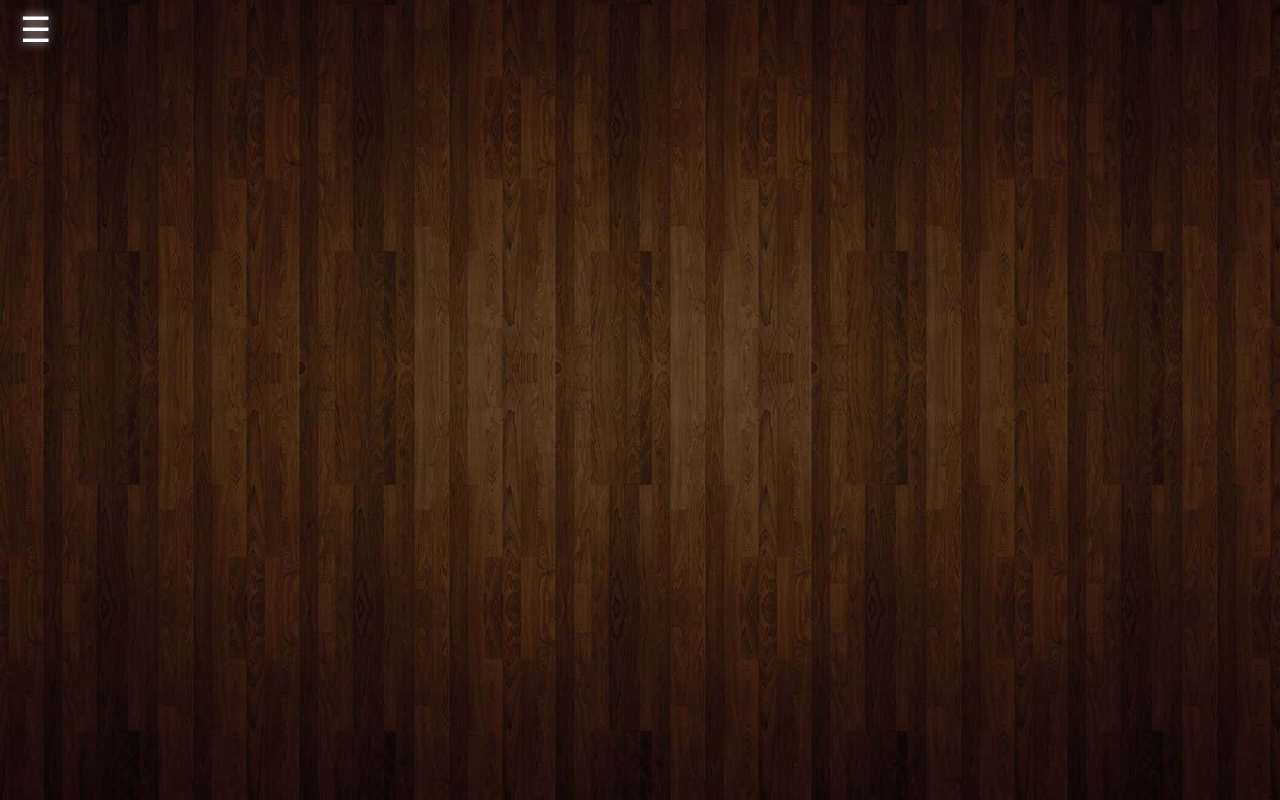
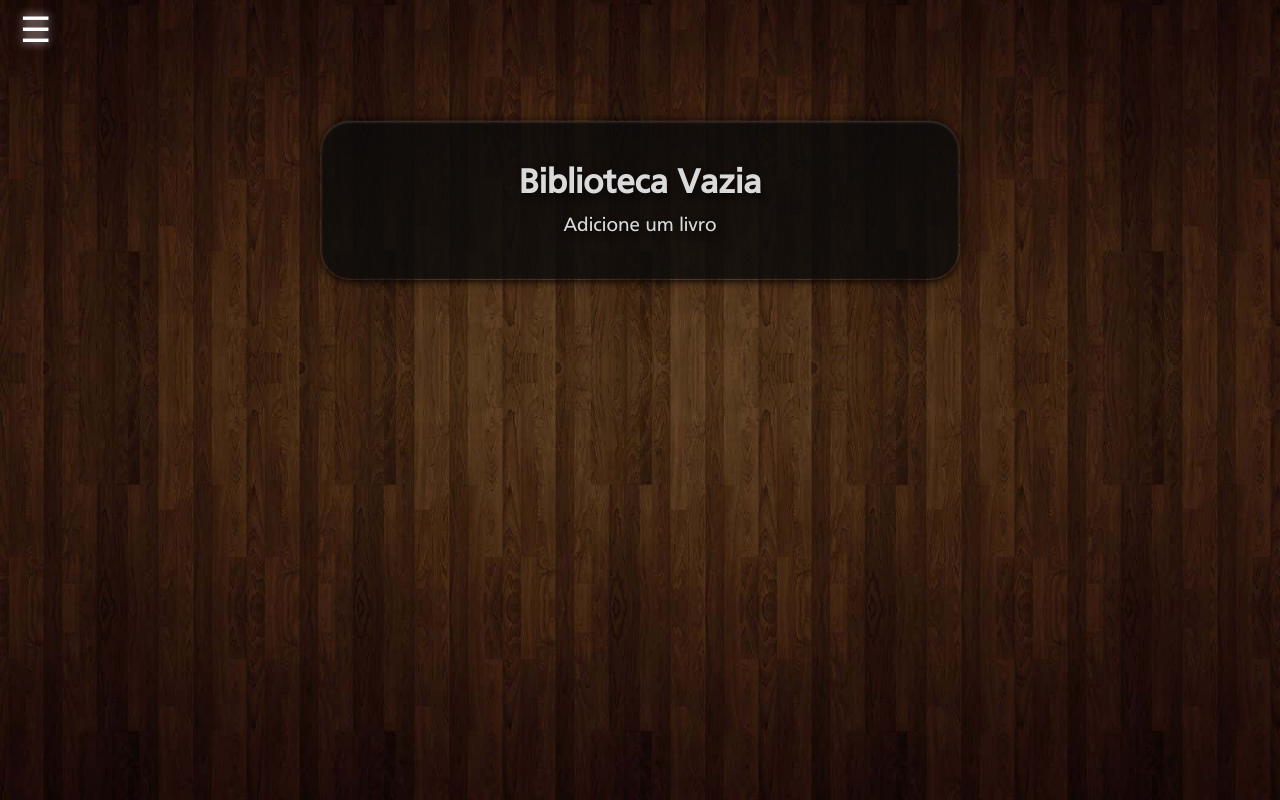
Before and after one commit to dcarichas/digital-bookshelf, a React (Vite) app: page / in a window 1280 px wide. Built offline with nearby package versions, Linux system fonts and the light colour scheme.

Commit message:
Improved sidebar and added empty library view

```diff
--- a/src/App.css
+++ b/src/App.css
@@ -21,6 +21,54 @@ html, body, h1, h2, h3, h4, h5, h6, p, a, span, div {
     background-position: center; /* Centers the image */
 }
 
+.infoContainer {
+    display: flex;
+    justify-content: center;
+    padding-top: 120px;
+    width: 100%;
+    height: 100vh;
+}
+
+.infoBox {
+    background: rgba(10, 10, 10, 0.8);
+    justify-content: center;
+    align-content: center;
+    align-items: center;
+    width: 50%;
+    height: 20vh;
+    border-radius: 30px;
+    border: 1px solid transparent; /* Transparent border */
+    background-clip: padding-box; /* Ensures the background doesn't cover the border */
+
+    /* Skeuomorphic border using gradients */
+    box-shadow:
+            0 2px 5px rgba(0, 0, 0, 0.5), /* Inner shadow for depth */
+            inset 0 1px 3px rgba(255, 255, 255, 0.2), /* Light inner highlight */
+            0 1px 10px rgba(0, 0, 0, 0.5); /* Outer soft shadow for a lifted effect */
+}
+
+
+.p-title {
+    margin: 0;
+    padding: 0;
+    font-weight: bold;
+    text-align: center;
+    font-size: 35px;
+    text-decoration: none;
+    color: #dadada;
+    text-shadow: 2px 4px 6px rgba(0, 0, 0, 0.5);
+}
+
+.p-info {
+    margin: 0;
+    padding: 0;
+    text-align: center;
+    font-size: 20px;
+    text-decoration: none;
+    color: #dadada;
+    text-shadow: 2px 4px 6px rgba(0, 0, 0, 0.5);
+}
+
 /* Source: https://www.w3schools.com/howto/howto_js_collapse_sidebar.asp */
 /* The sidebar menu */
 .sidebar {
@@ -35,6 +83,11 @@ html, body, h1, h2, h3, h4, h5, h6, p, a, span, div {
     overflow-x: hidden; /* Disable horizontal scroll */
     padding-top: 75px; /* Place content 60px from the top */
     transition: 0.5s; /* Transition effect for sliding in */
+
+    /* Add skeuomorphic right border */
+    box-shadow:
+            2px 0 5px rgba(0, 0, 0, 0.3), /* Outer shadow to the right side */
+            inset 1px 0 3px rgba(255, 255, 255, 0.2); /* Inset highlight for the right border */
 }
 
 .sidebar::before {
@@ -102,6 +155,7 @@ html, body, h1, h2, h3, h4, h5, h6, p, a, span, div {
 
 /* The button used to open the sidebar */
 .openbtn {
+    position: fixed;
     font-size: 35px;
     cursor: pointer;
     background-color: transparent;
@@ -124,12 +178,6 @@ html, body, h1, h2, h3, h4, h5, h6, p, a, span, div {
     transform: translateY(1px);
 }
 
-/* Style page content - use this if you want to push the page content to the right when you open the side navigation */
-#main {
-    transition: margin-left .5s; /* If you want a transition effect */
-    padding: 20px;
-}
-
 /* On smaller screens, where height is less than 450px, change the style of the sidenav (less padding and a smaller font size) */
 @media screen and (max-height: 450px) {
     .sidebar {padding-top: 15px;}
--- a/src/App.tsx
+++ b/src/App.tsx
@@ -5,9 +5,17 @@ import Sidebar from "./assets/Sidebar.tsx";
 function App() {
 
   return (
-    <div className={"mainContainer"}>
-      <Sidebar/>
-    </div>
+      <>
+          <Sidebar/>
+          <div className={"mainContainer"}>
+              <div className={"infoContainer"}>
+                  <div className={"infoBox"}>
+                      <p className={"p-title"}> Biblioteca Vazia </p>
+                      <p className={"p-info"}> Adicione um livro</p>
+                  </div>
+              </div>
+          </div>
+      </>
 );
 }
 
```
